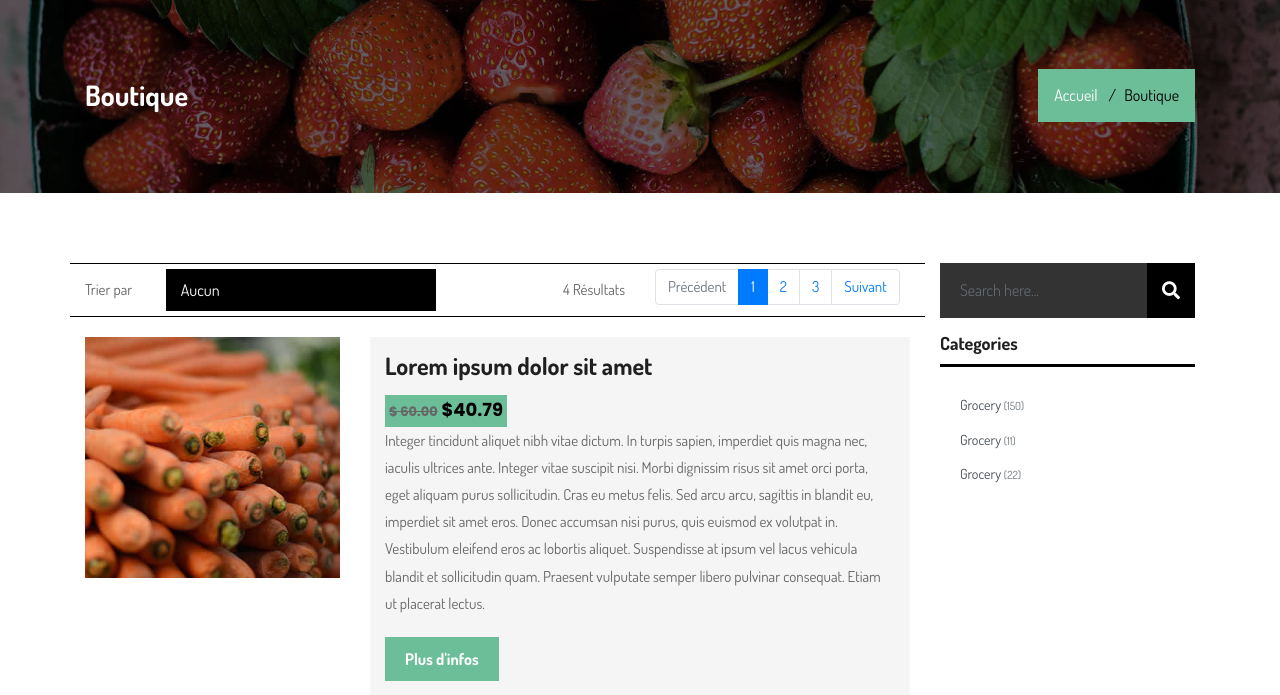
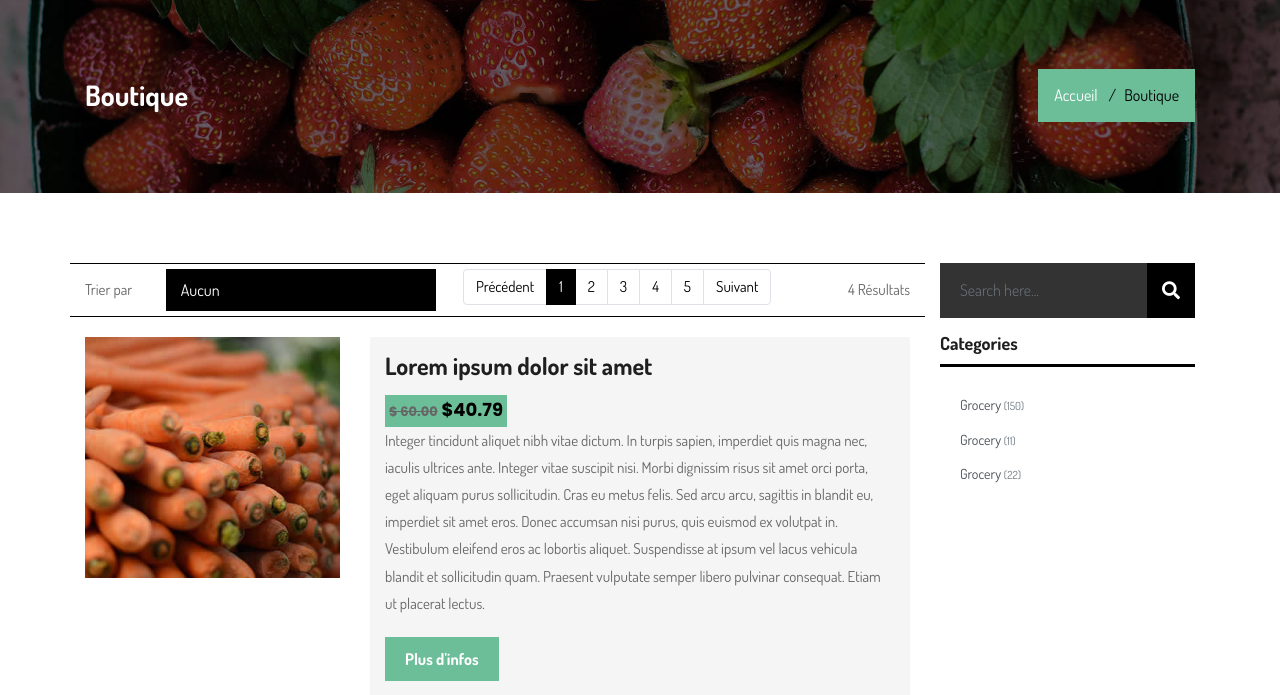
Before and after one commit to ArobaseSC/CharlyDay, a PHP site: page /shop.html in a window 1280 px wide. Shown: the part 147-842 px from the top of the page. Run offline with PHP 8.4, Linux system fonts and the light colour scheme.

Commit message:
Pagination css

```diff
--- a/css/style.css
+++ b/css/style.css
@@ -1834,6 +1834,17 @@
      right: 15px;
      top: 18px;
 }
+.product-item-filter .pagination{
+    padding-left: 5%;
+}
+.pagination .page-item .page-link{
+    color: black;
+}
+.pagination .page-item.active .page-link {
+    background-color: black;
+    color: white;
+    border-color: black;
+}
  .product-item-filter p{
      float: right;
      line-height: 42px;
--- a/shop.html
+++ b/shop.html
@@ -152,16 +152,18 @@
                                         <option value="2">Prix Haut → Prix Bas</option>
                                     </select>
                                 </div>
-                                <p>4 Résultats</p>
-                            </div>
-                            <div class="col-12 col-sm-4 text-center text-sm-right">
                                 <ul class="pagination">
                                     <li class="page-item disabled"><a class="page-link" href="#">Précédent</a></li>
                                     <li class="page-item active"><a class="page-link" href="#">1</a></li>
                                     <li class="page-item"><a class="page-link" href="#">2</a></li>
                                     <li class="page-item"><a class="page-link" href="#">3</a></li>
+                                    <li class="page-item"><a class="page-link" href="#">4</a></li>
+                                    <li class="page-item"><a class="page-link" href="#">5</a></li>
                                     <li class="page-item"><a class="page-link" href="#">Suivant</a></li>
                                 </ul>
+                            </div>
+                            <div class="col-12 col-sm-4 text-center text-sm-right">
+                                <p>4 Résultats</p>
                             </div>
                         </div>
 
```
